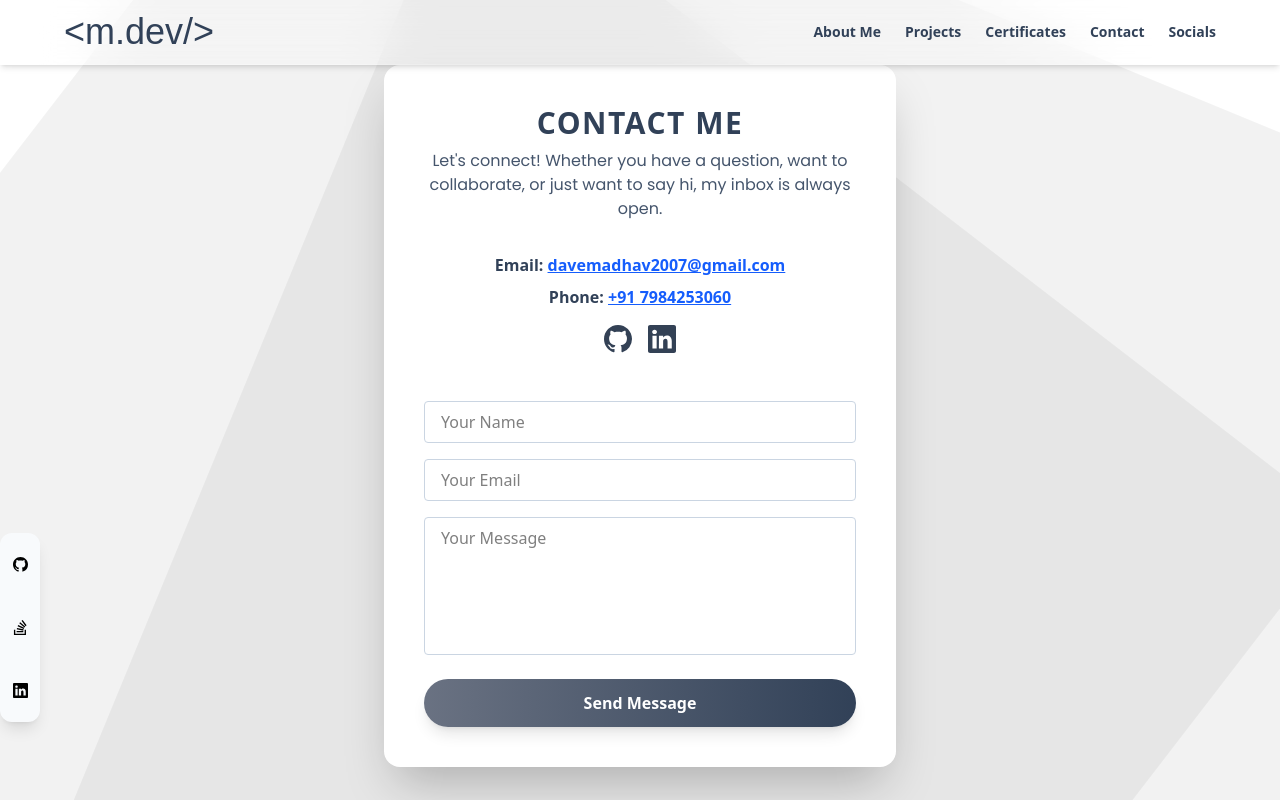
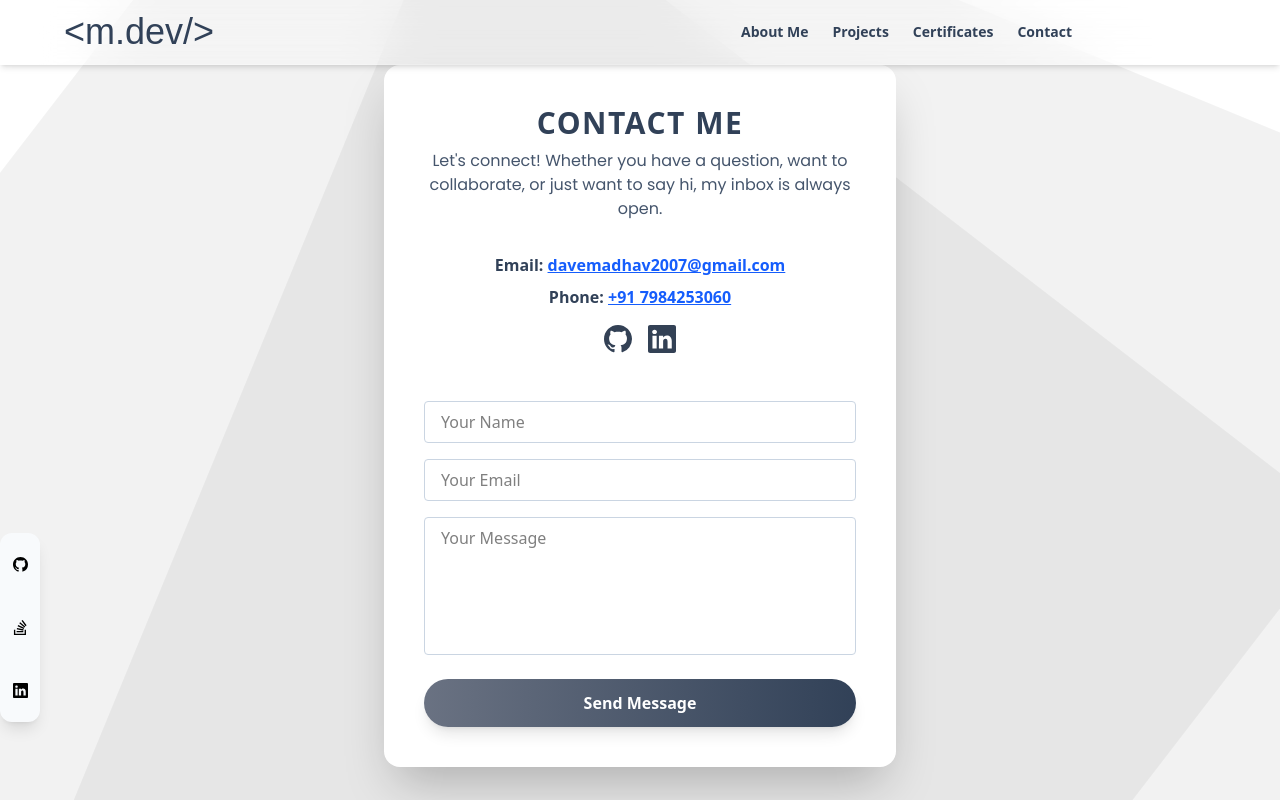
Before and after one commit to devmdave/my-portfolio, a Next.js app: page /contact in a window 1280 px wide. Shown: the top 800 px of the page. Built offline with nearby package versions, Linux system fonts and the light colour scheme; a web font is replaced by a local one.

Commit message:
Update navbar.js

```diff
--- a/components/navbar.js
+++ b/components/navbar.js
@@ -1,5 +1,5 @@
 "use client";
-import React, { useState, useEffect, useRef } from "react";
+import React, { useState } from "react";
 import Link from "next/link";
 import { usePathname } from "next/navigation";
 import { The_Nautigal } from "next/font/google";
@@ -16,59 +16,9 @@
   { name: "Contact", href: "/my-portfolio/contact" },
 ];
 
-const SocialIcons = ({ className = "w-5 h-5" }) => (
-  <div className="flex gap-3 items-center">
-    {/* GitHub */}
-    <a
-      href="https://github.com/devmdave"
-      target="_blank"
-      className="p-2 rounded-full hover:bg-white/10 transition"
-    >
-      <svg className={className} fill="black" viewBox="0 0 16 16">
-        <path d="M8 0C3.58 0 0 3.58 0 8..." />
-      </svg>
-    </a>
-
-    {/* LinkedIn */}
-    <a
-      href="https://www.linkedin.com/in/madhav-dave-52b552379/"
-      target="_blank"
-      className="p-2 rounded-full hover:bg-white/10 transition"
-    >
-      <svg className={className} fill="black" viewBox="0 0 16 16">
-        <path d="M0 1.146C0 .513.526 0..." />
-      </svg>
-    </a>
-
-    {/* StackOverflow */}
-    <a
-      href="https://stackoverflow.com/users/23113631/dev-mdave"
-      target="_blank"
-      className="p-2 rounded-full hover:bg-white/10 transition"
-    >
-      <svg className={className} fill="black" viewBox="0 0 16 16">
-        <path d="M12.412 14.572V10.29..." />
-      </svg>
-    </a>
-  </div>
-);
-
 const Navbar = () => {
   const pathname = usePathname();
-  const [open, setOpen] = useState(false); // mobile menu
-  const [socialOpen, setSocialOpen] = useState(false); // floating dropdown
-  const dropdownRef = useRef(null);
-
-  // Close socials when clicking outside
-  useEffect(() => {
-    function handleClick(e) {
-      if (dropdownRef.current && !dropdownRef.current.contains(e.target)) {
-        setSocialOpen(false);
-      }
-    }
-    document.addEventListener("mousedown", handleClick);
-    return () => document.removeEventListener("mousedown", handleClick);
-  }, []);
+  const [open, setOpen] = useState(false);
 
   return (
     <>
@@ -100,8 +50,10 @@
             </h1>
           </Link>
 
-          {/* DESKTOP MENU */}
+          {/* DESKTOP MENU + SOCIALS */}
           <div className="hidden md:flex items-center gap-10">
+
+            {/* Main menu */}
             <ul className="flex items-center gap-6 text-sm font-semibold text-slate-700">
               {MENU.map((item) => (
                 <li key={item.href}>
@@ -116,25 +68,43 @@
                   </Link>
                 </li>
               ))}
+            </ul>
 
-              {/* Socials dropdown */}
-              <li className="relative" ref={dropdownRef}>
-                <button
-                  onClick={() => setSocialOpen(!socialOpen)}
-                  className="hover:text-slate-900 transition"
-                >
-                  Socials
-                </button>
+            {/* ⭐ SOCIAL ICONS INLINE (clean & uncluttered) */}
+            <div className="flex items-center gap-4">
+              {/* GitHub */}
+              <a
+                href="https://github.com/devmdave"
+                target="_blank"
+                className="hover:opacity-70 transition"
+              >
+                <svg className="w-6 h-6" fill="black" viewBox="0 0 16 16">
+                  <path d="M8 0C3.58 0 0 3.58..." />
+                </svg>
+              </a>
 
-                {/* floating glassmorphic box */}
-                {socialOpen && (
-                  <div className="absolute right-0 mt-2 w-44 p-3 bg-white/20 backdrop-blur-xl border border-white/30 rounded-xl shadow-lg">
-                    <p className="text-xs text-slate-500 mb-2">Find me on</p>
-                    <SocialIcons className="w-5 h-5" />
-                  </div>
-                )}
-              </li>
-            </ul>
+              {/* LinkedIn */}
+              <a
+                href="https://www.linkedin.com/in/madhav-dave-52b552379/"
+                target="_blank"
+                className="hover:opacity-70 transition"
+              >
+                <svg className="w-6 h-6" fill="black" viewBox="0 0 16 16">
+                  <path d="M0 1.146C0 .513.526 0..." />
+                </svg>
+              </a>
+
+              {/* StackOverflow */}
+              <a
+                href="https://stackoverflow.com/users/23113631/dev-mdave"
+                target="_blank"
+                className="hover:opacity-70 transition"
+              >
+                <svg className="w-6 h-6" fill="black" viewBox="0 0 16 16">
+                  <path d="M12.412 14.572..." />
+                </svg>
+              </a>
+            </div>
           </div>
 
           {/* MOBILE HAMBURGER */}
@@ -154,10 +124,12 @@
           </button>
         </div>
 
-        {/* MOBILE MENU */}
+        {/* MOBILE MENU (badges + social icons under) */}
         {open && (
           <div className="md:hidden mt-3 bg-white/40 backdrop-blur-xl border border-white/30 rounded-xl p-4">
-            <ul className="flex justify-center items-center gap-3 text-xs font-bold uppercase">
+
+            {/* Badge menu */}
+            <ul className="flex justify-center items-center flex-wrap gap-3 text-xs font-bold uppercase">
               {MENU.map((item) => (
                 <li key={item.href}>
                   <Link href={item.href}>
@@ -170,23 +142,28 @@
                   </Link>
                 </li>
               ))}
-
-              <li>
-                <button
-                  onClick={() => setSocialOpen(!socialOpen)}
-                  className="bg-slate-700 text-white px-4 py-2 rounded-full hover:bg-slate-600 transition"
-                >
-                  Socials
-                </button>
-              </li>
             </ul>
 
-            {/* mobile social icons */}
-            {socialOpen && (
-              <div className="mt-3 bg-white/25 backdrop-blur-xl p-3 rounded-lg border border-white/20">
-                <SocialIcons className="w-6 h-6" />
-              </div>
-            )}
+            {/* Mobile socials inline under menu */}
+            <div className="flex justify-center gap-4 mt-4">
+              <a href="https://github.com/devmdave" target="_blank">
+                <svg className="w-6 h-6" fill="black" viewBox="0 0 16 16">
+                  <path d="M8 0C3.58 0 0 3.58..." />
+                </svg>
+              </a>
+
+              <a href="https://www.linkedin.com/in/madhav-dave-52b552379/" target="_blank">
+                <svg className="w-6 h-6" fill="black" viewBox="0 0 16 16">
+                  <path d="M0 1.146C0 .513.526 0..." />
+                </svg>
+              </a>
+
+              <a href="https://stackoverflow.com/users/23113631/dev-mdave" target="_blank">
+                <svg className="w-6 h-6" fill="black" viewBox="0 0 16 16">
+                  <path d="M12.412 14.572..." />
+                </svg>
+              </a>
+            </div>
           </div>
         )}
       </nav>
```
